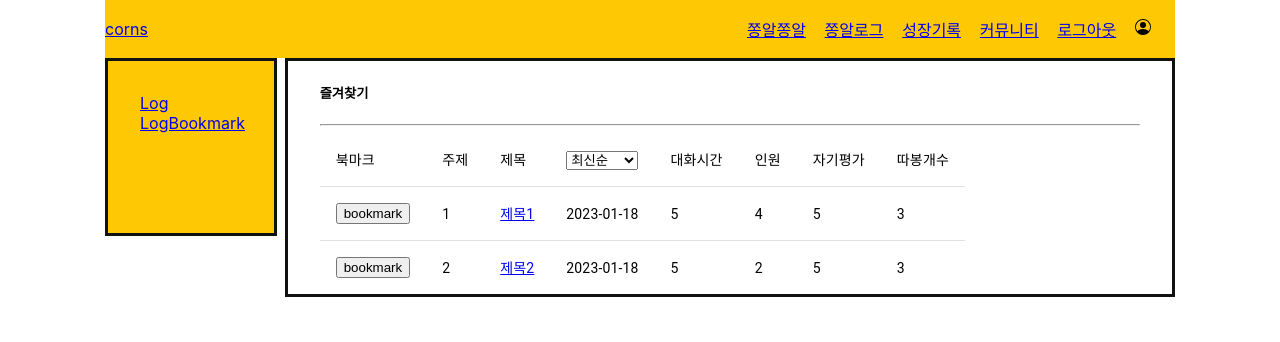
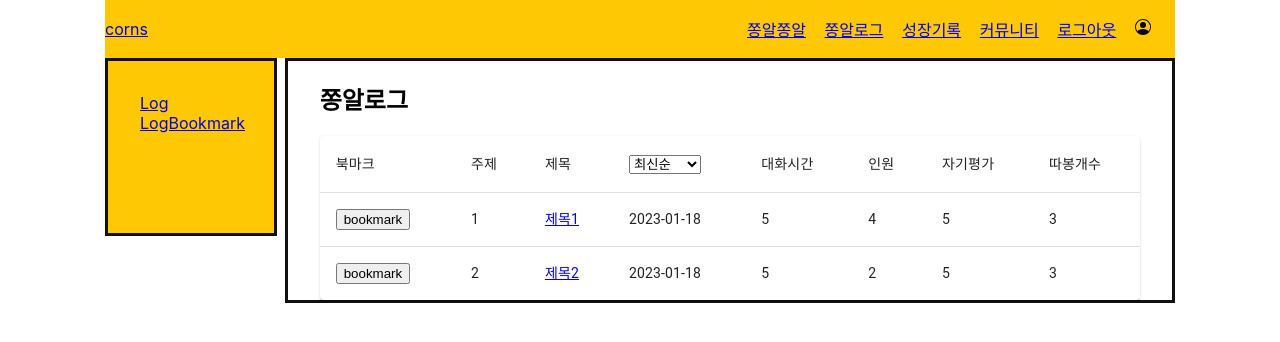
Before and after one commit to jaehui327/CORNS, a React (Create React App) app in the folder frontend/: page /conversationLog/bookmarks in a window 1280 px wide. Shown: the top 342 px of the page. Built offline with nearby package versions, Linux system fonts and the light colour scheme.

Commit message:
🎨[DEVELOP FE] log bookmark component publishing

```diff
--- a/frontend/src/routes/ConversationLog/LogBookmark.js
+++ b/frontend/src/routes/ConversationLog/LogBookmark.js
@@ -1,7 +1,12 @@
 import React from "react";
-import LogFilter from "../../components/ConversationLog/LogFilter";
 import LogHeader from "../../components/ConversationLog/LogHeader";
 import LogList from "../../components/ConversationLog/LogList";
+
+import Table from "@mui/material/Table";
+import TableBody from "@mui/material/TableBody";
+import TableContainer from "@mui/material/TableContainer";
+import TableHead from "@mui/material/TableHead";
+import Paper from "@mui/material/Paper";
 
 function LogBookmark() {
   // fetch
@@ -33,10 +38,18 @@ function LogBookmark() {
 
   return (
     <>
-      <h5>즐겨찾기</h5>
-      <hr />
-      <LogHeader />
-      <LogList logs={logs}/>
+      <h2>쫑알로그</h2>
+
+      <TableContainer component={Paper}>
+        <Table sx={{ minWidth: 650 }} aria-label="simple table">
+          <TableHead>
+            <LogHeader />
+          </TableHead>
+          <TableBody>
+            <LogList logs={logs} />
+          </TableBody>
+        </Table>
+      </TableContainer>
     </>
   );
 }
```
